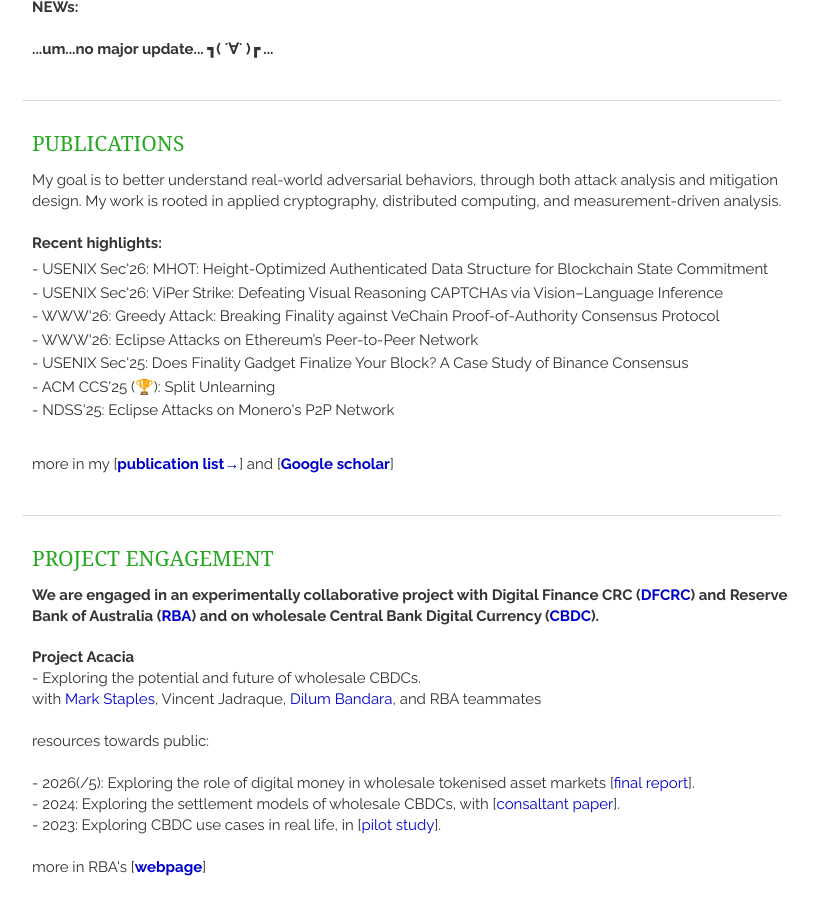
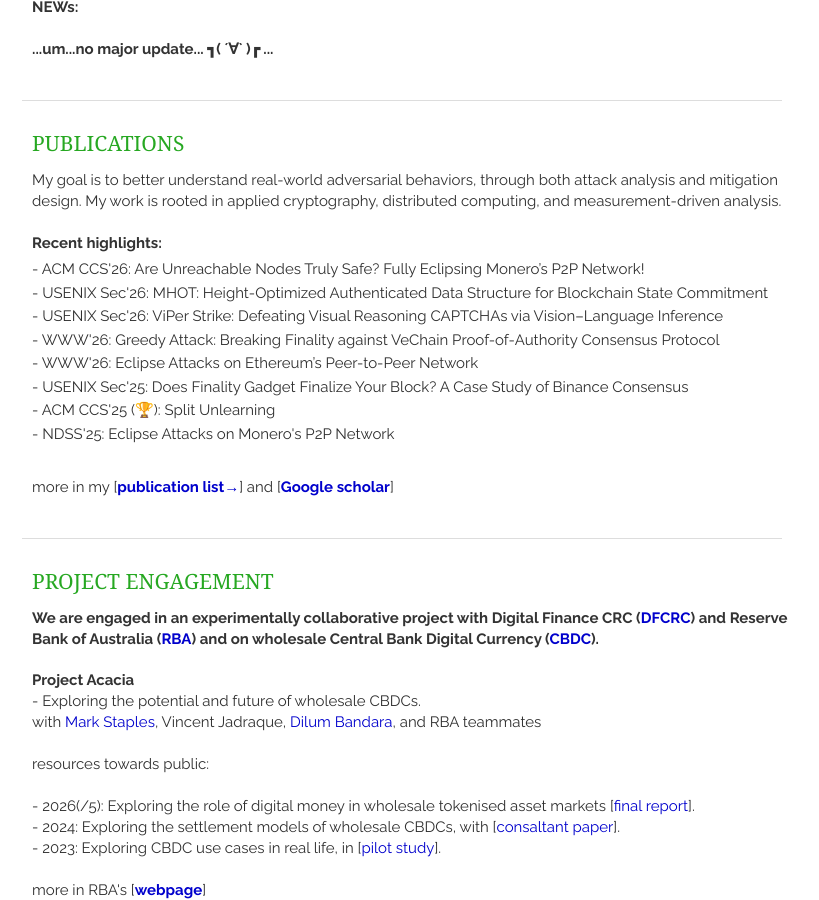
Before and after one commit to qinwang-git/qinwang-git.github.io, a Jekyll site: the page built from index.html, in a window 1280 px wide and 900 px high, scrolled down 604 px. Shown: the whole window, without its empty margins (328-1147 px from the left). Built offline with Jekyll 4.4.1, drawn with Linux system fonts in a browser that asks for light colours; nearby versions of some CDN libraries; a script that is not in the unit is left out; the list of posts is cut into pages by our own code.

Commit message:
Add recent highlights to publications summary

```diff
--- a/_includes/publications_summary.html
+++ b/_includes/publications_summary.html
@@ -9,6 +9,7 @@
     <br>
     <p style="margin: 0 0 6px 0;"><strong>Recent highlights:</strong></p>
     <ul style="margin: 0 0 12px 0; padding-left: 0; list-style-position: inside;">
+     <li style="margin: 0 0 4px 0; line-height: 1.3;">- ACM CCS'26: Are Unreachable Nodes Truly Safe? Fully Eclipsing Monero’s P2P Network! </li>
      <li style="margin: 0 0 4px 0; line-height: 1.3;">- USENIX Sec'26: MHOT: Height-Optimized Authenticated Data Structure for Blockchain State Commitment</li>
       <li style="margin: 0 0 4px 0; line-height: 1.3;">- USENIX Sec'26: ViPer Strike: Defeating Visual Reasoning CAPTCHAs via Vision–Language Inference</li>
       <li style="margin: 0 0 4px 0; line-height: 1.3;">- WWW'26: Greedy Attack: Breaking Finality against VeChain Proof-of-Authority Consensus Protocol</li>
```
